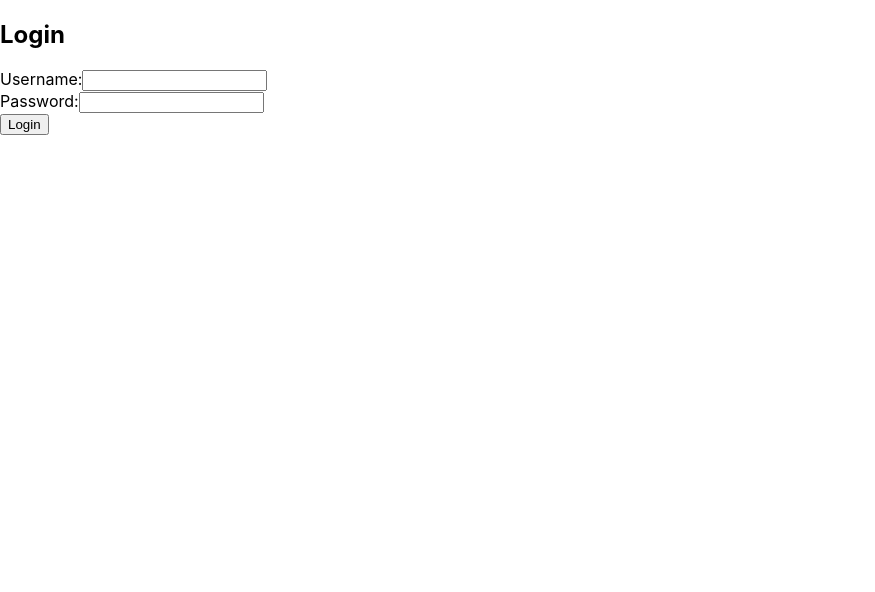
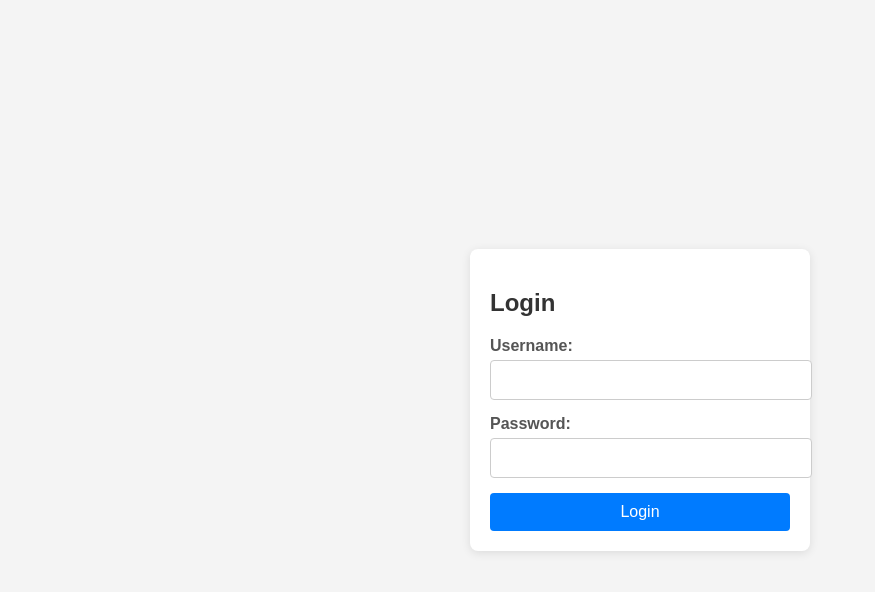
Before and after one commit to Hacklberry95/Multi-module-project, a React (Create React App) app in the folder reactapp/: page / in a window 1280 px wide. Shown: the top 592 px of the page, without its empty margins (0-875 px from the left). Built offline with nearby package versions, Linux system fonts and the light colour scheme.

Commit message:
frontend tomfoolery

```diff
--- a/reactapp/src/component/Home.js
+++ b/reactapp/src/component/Home.js
@@ -3,10 +3,10 @@ import { useDispatch } from 'react-redux';
 import { useNavigate } from 'react-router-dom';
 import AuthService from '../services/AuthService';
 import { logout } from '../redux/slicers/authSlice';
-import './Home.css';
+import '../styles/Home.css';
 import ProtectedRoute from '../services/ProtectedRoute';
 
-const HomePage = () => {
+const Home = () => {
     const dispatch = useDispatch();
     const navigate = useNavigate();
 
@@ -32,4 +32,4 @@ const HomePage = () => {
     );
 };
 
-export default HomePage;
+export default Home;
--- a/reactapp/src/component/Login.js
+++ b/reactapp/src/component/Login.js
@@ -1,8 +1,10 @@
+// Login.js
 import React, { useState, useEffect } from 'react';
 import { useDispatch, useSelector } from 'react-redux';
 import AuthService from '../services/AuthService';
 import { loginSuccess, loginFailure } from '../redux/slicers/authSlice';
 import { useNavigate } from 'react-router-dom';
+import '../styles/Login.css';
 
 const Login = () => {
     const [username, setUsername] = useState('');
@@ -14,10 +16,9 @@ const Login = () => {
 	const handleLogin = async (e) => {
 	    e.preventDefault();
 	    try {
-            // No need to expect token, just check for a valid response
 	        const user = await AuthService.login(username, password);
-            dispatch(loginSuccess(user));  // Update Redux with authenticated user details
-            navigate("/home");  // Navigate to home page after login
+	        dispatch(loginSuccess(user));
+	        navigate("/home");
 	    } catch (err) {
 	        dispatch(loginFailure('Invalid credentials. Please try again.'));
 	    }
@@ -25,15 +26,12 @@ const Login = () => {
 
     useEffect(() => {
         console.log(authState);
-        if (authState.isAuthenticated) {
-            navigate("/home");  // Redirect to home if already authenticated
-        }
-    }, [authState, navigate]);
+    }, [authState]);
 
     return (
-        <div>
+        <div className="login-container">
+            <form className="login-form" onSubmit={handleLogin}>
                 <h2>Login</h2>
-            <form onSubmit={handleLogin}>
                 <div>
                     <label>Username:</label>
                     <input type="text" value={username} onChange={(e) => setUsername(e.target.value)} required />
--- /dev/null
+++ b/reactapp/src/styles/Login.css
@@ -0,0 +1,59 @@
+/* Login.css */
+.login-container {
+    display: flex;
+    flex-direction: column;
+    justify-content: center;
+    align-items: center;
+    height: 100vh;
+    background-color: #f4f4f4; /* Light background color */
+    font-family: 'Arial', sans-serif; /* Consistent font */
+}
+
+.login-form {
+    background-color: white; /* White background for the form */
+    padding: 20px;
+    border-radius: 8px;
+    box-shadow: 0 2px 10px rgba(0, 0, 0, 0.1); /* Soft shadow */
+    width: 300px; /* Fixed width for the form */
+}
+
+.login-form h2 {
+    margin-bottom: 20px; /* Spacing below the title */
+    font-size: 24px; /* Title font size */
+    color: #333; /* Dark text color */
+}
+
+.login-form div {
+    margin-bottom: 15px; /* Spacing between input fields */
+}
+
+.login-form label {
+    margin-bottom: 5px; /* Spacing below label */
+    display: block; /* Labels should take a full line */
+    font-weight: bold; /* Bold labels */
+    color: #555; /* Darker gray for labels */
+}
+
+.login-form input {
+    width: 100%; /* Full width for inputs */
+    padding: 10px; /* Padding inside inputs */
+    border: 1px solid #ccc; /* Light gray border */
+    border-radius: 4px; /* Rounded corners for inputs */
+    font-size: 16px; /* Font size for inputs */
+}
+
+.login-form button {
+    width: 100%; /* Full width for button */
+    padding: 10px;
+    border: none;
+    border-radius: 4px;
+    background-color: #007BFF; /* Primary button color */
+    color: white; /* White text */
+    font-size: 16px; /* Font size for button */
+    cursor: pointer; /* Pointer cursor on hover */
+    transition: background-color 0.3s; /* Transition for hover effect */
+}
+
+.login-form button:hover {
+    background-color: #0056b3; /* Darker shade on hover */
+}
```
Also changed, not shown: reactapp/src/styles/Home.css (renamed from reactapp/src/component/Home.css). Lines whose indentation alone changed are shown as unchanged.
